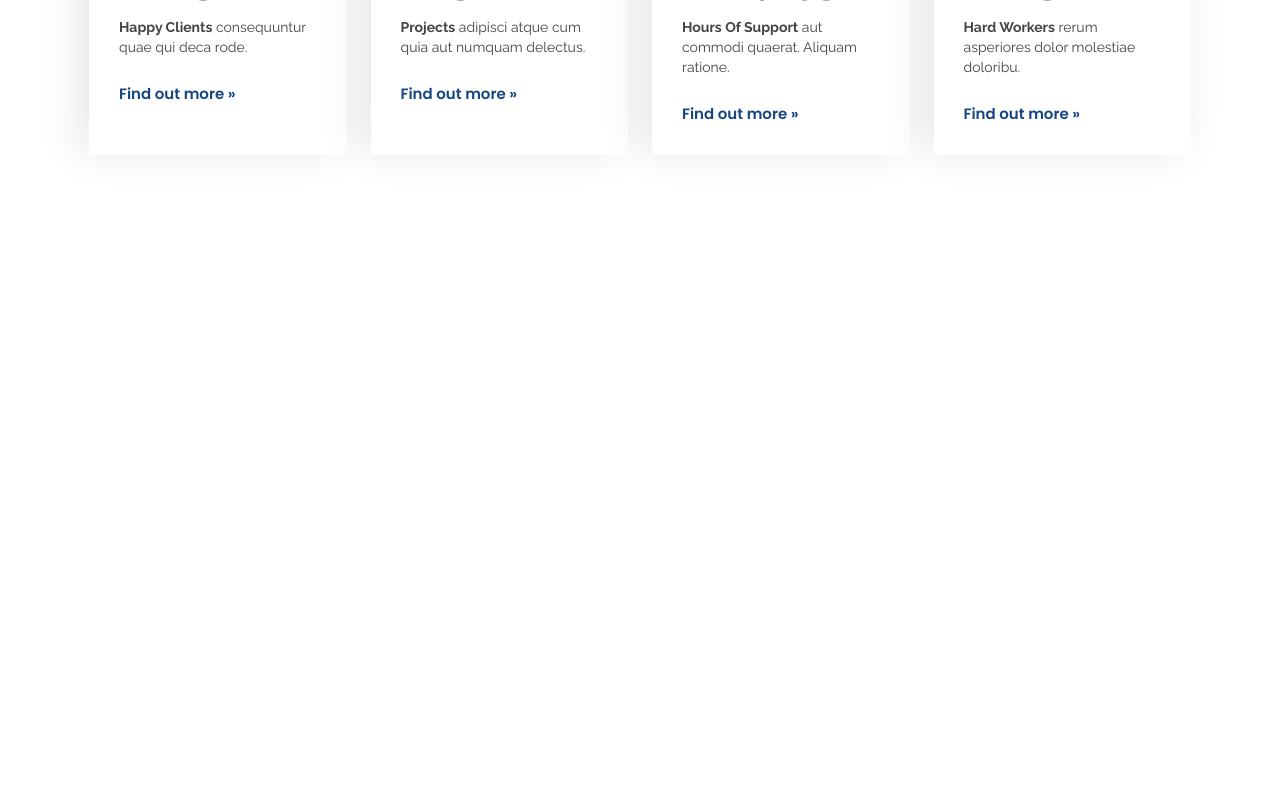
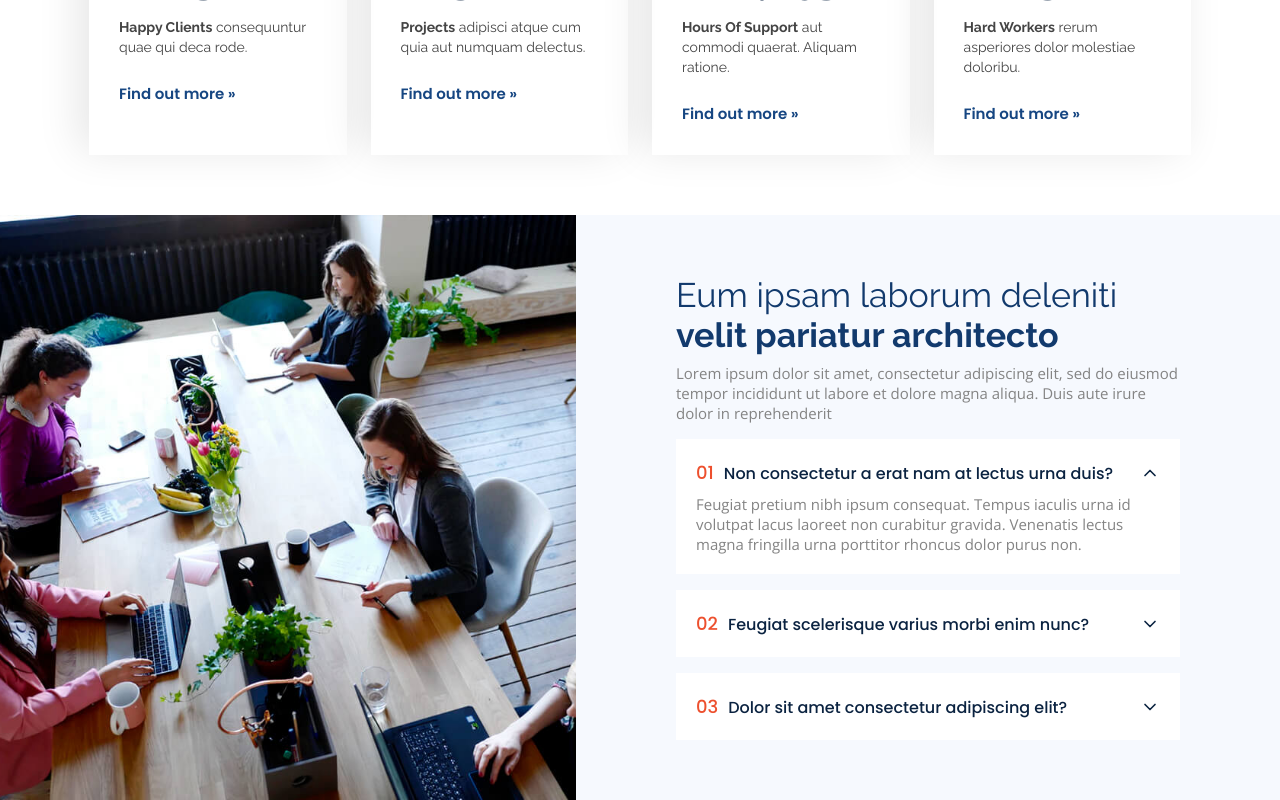
Before and after one commit to LucasBargas/multi, a React (Create React App) app: page / in a window 1280 px wide. Shown: the part 1258-2058 px from the top of the page. Before the commit the page ends 1473 px from the top, so only its background shows below. Built offline with nearby package versions, Linux system fonts and the light colour scheme.

Commit message:
Seção da  Lista ordenada - desenvolvida

```diff
--- a/public/index.html
+++ b/public/index.html
@@ -27,7 +27,7 @@
     <!--google fonts-->
     <link rel="preconnect" href="https://fonts.googleapis.com">
     <link rel="preconnect" href="https://fonts.gstatic.com" crossorigin>
-    <link href="https://fonts.googleapis.com/css2?family=Open+Sans:wght@400;600;700&family=Poppins:wght@400;600;700&family=Raleway:wght@400;700&display=swap" rel="stylesheet">
+    <link href="https://fonts.googleapis.com/css2?family=Open+Sans:wght@400;600;700&family=Poppins:wght@400;500;600;700&family=Raleway:wght@400;700&display=swap" rel="stylesheet">
     <title>Lucas Bargas - Multi</title>
   </head>
   <body>
--- a/src/pages/HomePage/AboutSection/AboutSection.styles.js
+++ b/src/pages/HomePage/AboutSection/AboutSection.styles.js
@@ -2,7 +2,7 @@ import styled from 'styled-components';
 
 export const AboutContainer = styled.section`
   background: #fff;
-  padding: 60px 1.5rem;
+  padding: 60px 0;
 `;
 
 export const AboutArea = styled.div`
--- a/src/pages/HomePage/HomePage.js
+++ b/src/pages/HomePage/HomePage.js
@@ -1,6 +1,7 @@
 import React from 'react';
 import BtnReturn from '../../components/ButtonReturn/ButtonReturn';
 import AboutSection from './AboutSection/AboutSection';
+import WhyUsSection from './WhyUsSection/WhyUsSection';
 import HomePageContainer from './HomePage.styles';
 import InitialSlider from './InitialSlider/InitialSlider';
 
@@ -10,6 +11,7 @@ const HomePage = () => {
       <InitialSlider />
       <BtnReturn />
       <AboutSection />
+      <WhyUsSection />
     </HomePageContainer>
   )
 }
--- /dev/null
+++ b/src/pages/HomePage/WhyUsSection/OrderedList/OrderedList.js
@@ -0,0 +1,64 @@
+import { useEffect, useRef, useState } from 'react';
+import * as S from './OrderedList.styles';
+import { FiChevronDown } from 'react-icons/fi'
+
+const listContent = [
+  {
+    number: 1,
+    question: 'Non consectetur a erat nam at lectus urna duis?',
+    listText: 'Feugiat pretium nibh ipsum consequat. Tempus iaculis urna id volutpat lacus laoreet non curabitur gravida. Venenatis lectus magna fringilla urna porttitor rhoncus dolor purus non.'
+  },
+  {
+    number: 2,
+    question: 'Feugiat scelerisque varius morbi enim nunc?',
+    listText: 'Feugiat pretium nibh ipsum consequat. Tempus iaculis urna id volutpat lacus laoreet non curabitur gravida. Venenatis lectus magna fringilla urna porttitor rhoncus dolor purus non.'
+  },
+  {
+    number: 3,
+    question: 'Dolor sit amet consectetur adipiscing elit?',
+    listText: 'Feugiat pretium nibh ipsum consequat. Tempus iaculis urna id volutpat lacus laoreet non curabitur gravida. Venenatis lectus magna fringilla urna porttitor rhoncus dolor purus non.'
+  },
+];
+
+const OrderedList = () => {
+  const [listActive, setListActive] = useState(0);
+  const listItems = useRef();
+
+  const handleListItems = () => Array.from(listItems.current.children);
+
+  useEffect(() => {
+    const listItemsArray = handleListItems();
+    listItemsArray.forEach(list => list.classList.remove('active'));
+    listItemsArray[listActive].classList.add('active');
+  }, [listActive]);
+
+  useEffect(() => {
+    const listItemsArray = handleListItems();
+    const handleListLink = index => setListActive(index);
+    listItemsArray.forEach((list, index) => list.addEventListener('click', () => handleListLink(index)));
+  }, []);
+
+  return (
+    <S.ListContainer ref={listItems}>
+      {listContent.map(list => (
+        <li key={list.number}>
+          <S.ListQuestion>
+            <div>
+              <span>
+                {list.number > 9 ? list.number : `0${list.number}`}
+              </span>
+              <span>{list.question}</span>
+            </div>
+            <FiChevronDown />
+          </S.ListQuestion>
+
+          <S.ListText>
+            <p>{list.listText}</p>
+          </S.ListText>
+        </li>
+      ))}
+    </S.ListContainer>
+  )
+}
+
+export default OrderedList;
--- /dev/null
+++ b/src/pages/HomePage/WhyUsSection/OrderedList/OrderedList.styles.js
@@ -0,0 +1,94 @@
+import styled from "styled-components";
+
+export const ListContainer = styled.ul`
+  padding-top: 16px;
+  display: flex;
+  flex-direction: column;
+  gap: 1rem;
+
+  li {
+    background: #ffffff;
+    padding: 20px;
+
+    &.active {
+      p {
+        margin-top: .5rem;
+        height: 60px;
+        visibility: visible;
+        transition: .5s;
+
+        @media (max-width: 480px) {
+          height: 86px;
+        }
+
+        @media (max-width: 390px) {
+          height: 100px;
+        }
+
+        @media (max-width: 360px) {
+          height: 80px;
+        }
+
+        @media (max-width: 320px) {
+          height: 88px;
+        }
+
+        @media (max-width: 276px) {
+          height: 110px;
+        }
+      }
+
+      svg {
+        transform: rotate(180deg);
+      }
+    }
+  }
+`;
+
+export const ListQuestion = styled.div`
+  display: flex;
+  justify-content: space-between;
+  align-items: center;
+  cursor: pointer;
+
+  &:hover {
+    span, svg {
+      color: #ed502e !important;
+
+      @media (max-width: 1024px) {
+        color: #0b2341 !important;
+      }
+    }
+  }
+
+  span {
+    font-family: 'Poppins', sans-serif;
+    font-weight: 500;
+  }
+
+  span:first-of-type {
+    color: #ed502e;
+    margin-right: 10px;
+    font-size: 1.125rem;
+  }
+
+  span:last-of-type {
+    color: #0b2341;
+    font-size: 1rem;
+  }
+
+  svg {
+    color: #0b2341;
+    font-size: 1.25rem;
+  }
+`;
+
+export const ListText = styled.div`
+  p {
+    margin-top: 0;
+    overflow-y: hidden;
+    visibility: hidden;
+    height: 0;
+    transition: .5s;
+  }
+`;
--- /dev/null
+++ b/src/pages/HomePage/WhyUsSection/WhyUsSection.js
@@ -0,0 +1,24 @@
+import * as S from './WhyUsSection.styles';
+import Img from '../../../assets/img/why-us.jpg';
+import { BsFillPlayFill } from 'react-icons/bs';
+import OrderedList from './OrderedList/OrderedList';
+
+const WhyUsSection = () => {
+  return (
+    <S.WhyUsContainer>
+      <S.WhyUsVideo img={Img}>
+        <S.ButtonPlay>
+          <BsFillPlayFill />
+        </S.ButtonPlay>
+      </S.WhyUsVideo>
+
+      <S.WhyUsList>
+        <h2>Eum ipsam laborum deleniti <strong>velit pariatur architecto</strong></h2>
+        <p>Lorem ipsum dolor sit amet, consectetur adipiscing elit, sed do eiusmod tempor incididunt ut labore et dolore magna aliqua. Duis aute irure dolor in reprehenderit</p>
+        <OrderedList />
+      </S.WhyUsList>
+    </S.WhyUsContainer>
+  )
+}
+
+export default WhyUsSection;
--- /dev/null
+++ b/src/pages/HomePage/WhyUsSection/WhyUsSection.styles.js
@@ -0,0 +1,90 @@
+import styled, { keyframes } from 'styled-components';
+
+const pulse = keyframes`
+  0% {
+    transform: scale(1, 1);
+  }
+  50% {
+    opacity: 0.3;
+  }
+  100% {
+    transform: scale(1.5);
+    opacity: 0;
+  }
+`;
+
+export const WhyUsContainer = styled.section`
+  background: #f6f9fe;
+  display: flex;
+
+  @media (max-width: 820px) {
+    flex-direction: column;
+  }
+`;
+
+export const WhyUsVideo = styled.div`
+  display: flex;
+  justify-content: center;
+  align-items: center;
+  background: url(${({ img }) => img});
+  background-position: center;
+  background-size: cover;
+  width: 45%;
+
+  @media (max-width: 820px) {
+    height: 400px;
+    width: 100%;
+  }
+`;
+
+export const ButtonPlay = styled.button`
+  width: 70px;
+  height: 70px;
+  border-radius: 50%;
+  display: flex;
+  align-items: center;
+  justify-content: center;
+  background: #ed502e;
+  box-shadow: 0 0 0 0 rgba(#ed502e, .5);
+  position: relative;
+  animation: ${pulse} 1.2s ease infinite;
+
+  &:hover {
+    animation: none;
+  }
+
+  svg {
+    color: #ffffff;
+    font-size: 1.5rem;
+  }
+`;
+
+export const WhyUsList = styled.div`
+  padding: 60px 100px;
+  width: 55%;
+
+  @media (max-width: 1024px) {
+    padding: 60px 12px;
+  }
+
+  @media (max-width: 820px) {
+    width: 100%;
+  }
+
+  h2 {
+    font-weight: 400;
+    font-family: 'Raleway', sans-serif;
+    font-size: 2.125rem;
+    margin-bottom: .5rem;
+    color: #123a6d;
+
+    @media (max-width: 360px) {
+      font-size: 2rem;
+    }
+  }
+
+  p {
+    color: #848484;
+    font-size: .9375rem;
+  }
+`;
```
